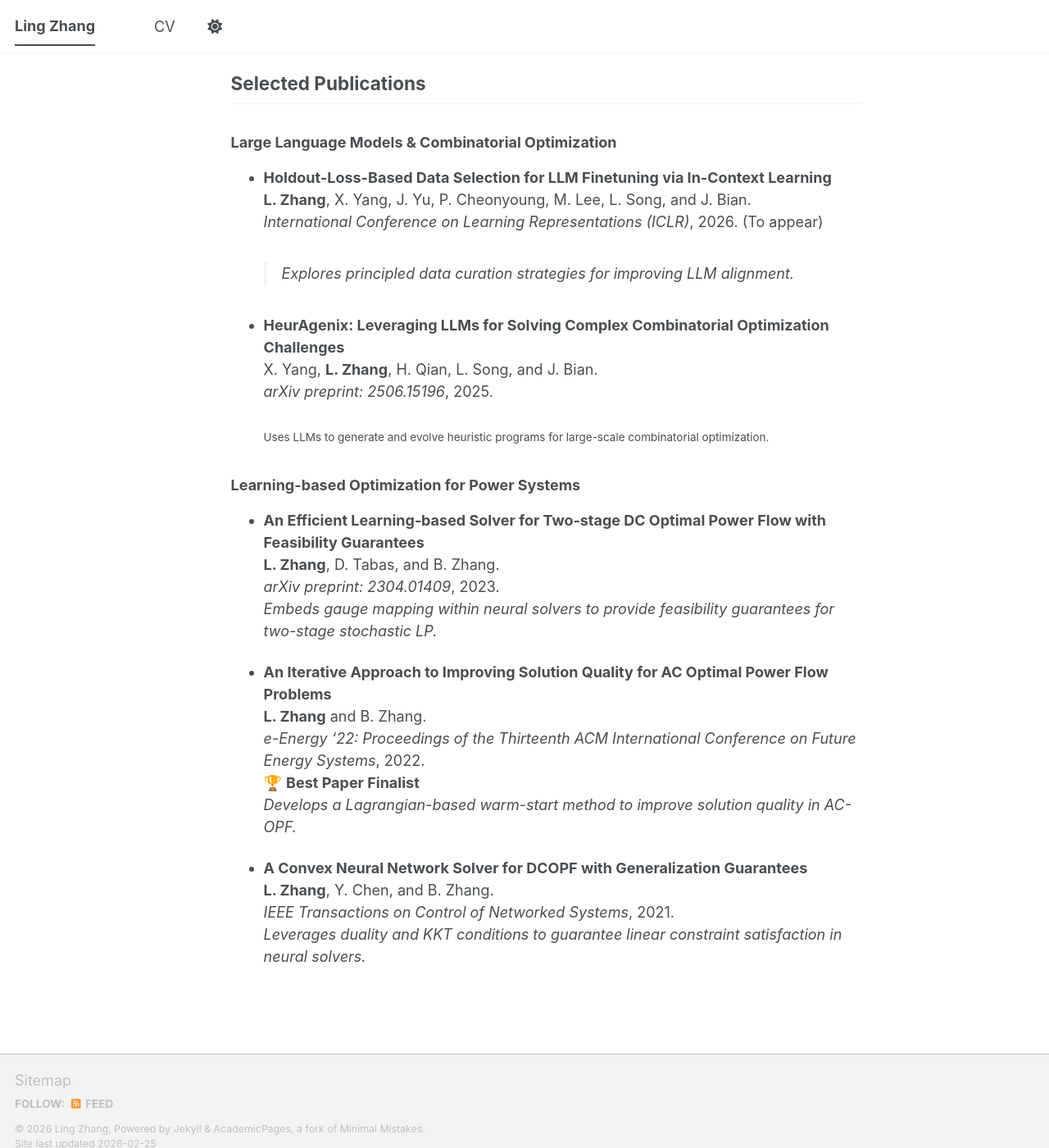
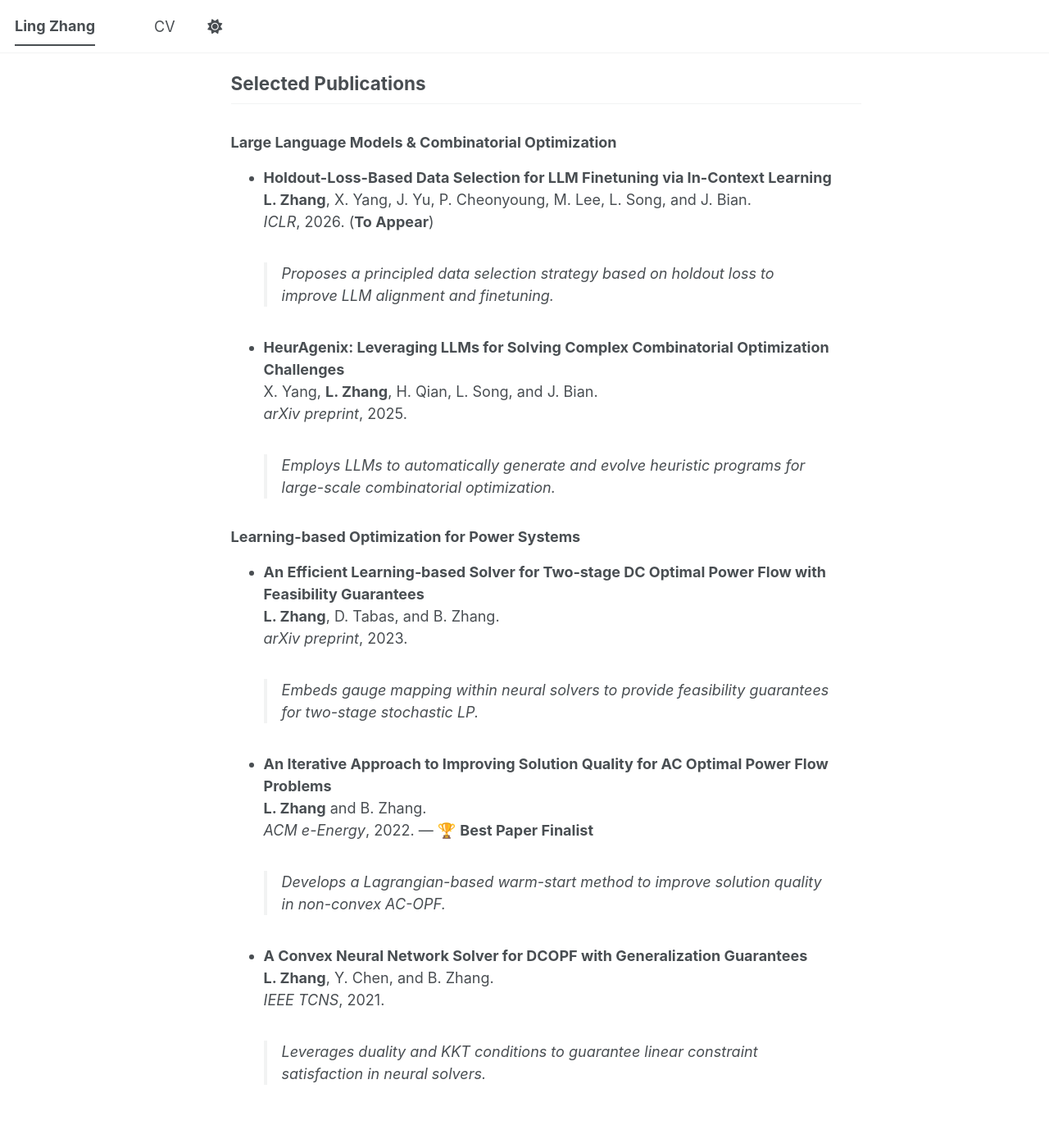
Before and after one commit to sweet-tea-olive/zhangling, a Jekyll site: the page built from _pages/about.md, in a window 1280 px wide and 1400 px high, scrolled down 543 px. Shown: the whole window at 82% size. Built offline with Jekyll 4.4.1, drawn with Linux system fonts in a browser that asks for light colours; a script bundle is joined from its source files by our own code; library files that are not in the unit come from our copies.

Commit message:
Update about.md

```diff
--- a/_pages/about.md
+++ b/_pages/about.md
@@ -101,27 +101,26 @@
 ### Large Language Models & Combinatorial Optimization
 *   **Holdout-Loss-Based Data Selection for LLM Finetuning via In-Context Learning**
     **L. Zhang**, X. Yang, J. Yu, P. Cheonyoung, M. Lee, L. Song, and J. Bian.
-    *International Conference on Learning Representations (ICLR)*, 2026. (To appear)
-    > Explores principled data curation strategies for improving LLM alignment.
+    *ICLR*, 2026. (**To Appear**)
+    > Proposes a principled data selection strategy based on holdout loss to improve LLM alignment and finetuning.
 
 *   **HeurAgenix: Leveraging LLMs for Solving Complex Combinatorial Optimization Challenges**
     X. Yang, **L. Zhang**, H. Qian, L. Song, and J. Bian.
-    *arXiv preprint: 2506.15196*, 2025.
-    <br><small>Uses LLMs to generate and evolve heuristic programs for large-scale combinatorial optimization.</small>
+    *arXiv preprint*, 2025.
+    > Employs LLMs to automatically generate and evolve heuristic programs for large-scale combinatorial optimization.
 
 ### Learning-based Optimization for Power Systems
 *   **An Efficient Learning‑based Solver for Two‑stage DC Optimal Power Flow with Feasibility Guarantees**
     **L. Zhang**, D. Tabas, and B. Zhang.
-    *arXiv preprint: 2304.01409*, 2023.
-    *Embeds gauge mapping within neural solvers to provide feasibility guarantees for two-stage stochastic LP.*
+    *arXiv preprint*, 2023.
+    > Embeds gauge mapping within neural solvers to provide feasibility guarantees for two-stage stochastic LP.
 
 *   **An Iterative Approach to Improving Solution Quality for AC Optimal Power Flow Problems**
     **L. Zhang** and B. Zhang.
-    *e-Energy '22: Proceedings of the Thirteenth ACM International Conference on Future Energy Systems*, 2022.
-    🏆 **Best Paper Finalist**
-    *Develops a Lagrangian-based warm-start method to improve solution quality in AC-OPF.*
+    *ACM e-Energy*, 2022. — 🏆 **Best Paper Finalist**
+    > Develops a Lagrangian-based warm-start method to improve solution quality in non-convex AC-OPF.
 
 *   **A Convex Neural Network Solver for DCOPF with Generalization Guarantees**
     **L. Zhang**, Y. Chen, and B. Zhang.
-    *IEEE Transactions on Control of Networked Systems*, 2021.
-    *Leverages duality and KKT conditions to guarantee linear constraint satisfaction in neural solvers.*
+    *IEEE TCNS*, 2021.
+    > Leverages duality and KKT conditions to guarantee linear constraint satisfaction in neural solvers.
```
